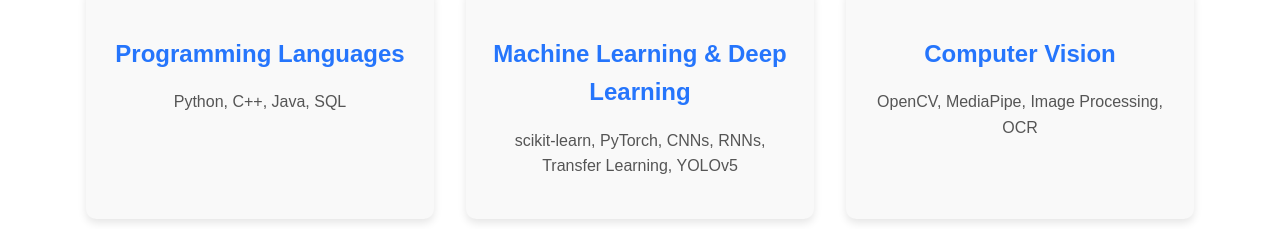
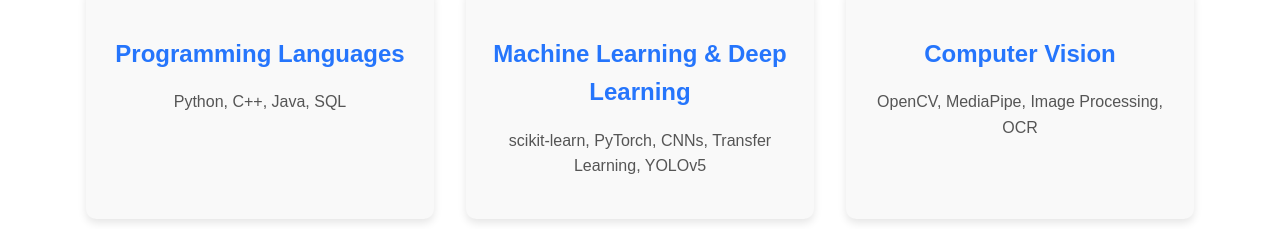
Before and after one commit to vamsi652/Portfolio, a React (Create React App) app: page / in a window 1280 px wide. Shown: the part 1180-1409 px from the top of the page. Built offline with nearby package versions, Linux system fonts and the light colour scheme.

Commit message:
Update Skills.js

```diff
--- a/src/components/Skills.js
+++ b/src/components/Skills.js
@@ -13,7 +13,7 @@
           </div>
           <div className="skill-category">
             <h3>Machine Learning & Deep Learning</h3>
-            <p>scikit-learn, PyTorch, CNNs, RNNs, Transfer Learning, YOLOv5</p>
+            <p>scikit-learn, PyTorch, CNNs, Transfer Learning, YOLOv5</p>
           </div>
           <div className="skill-category">
             <h3>Computer Vision</h3>
```
